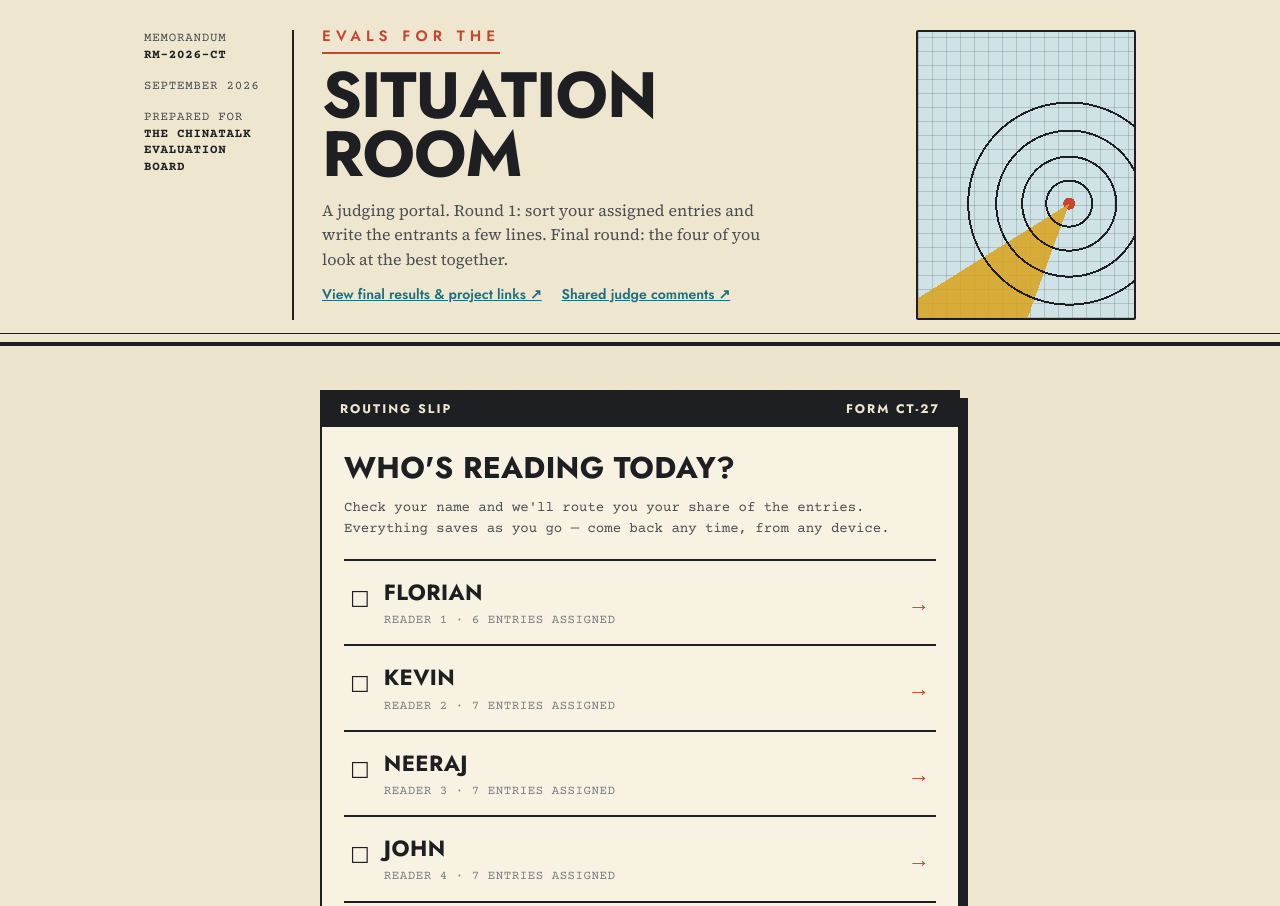
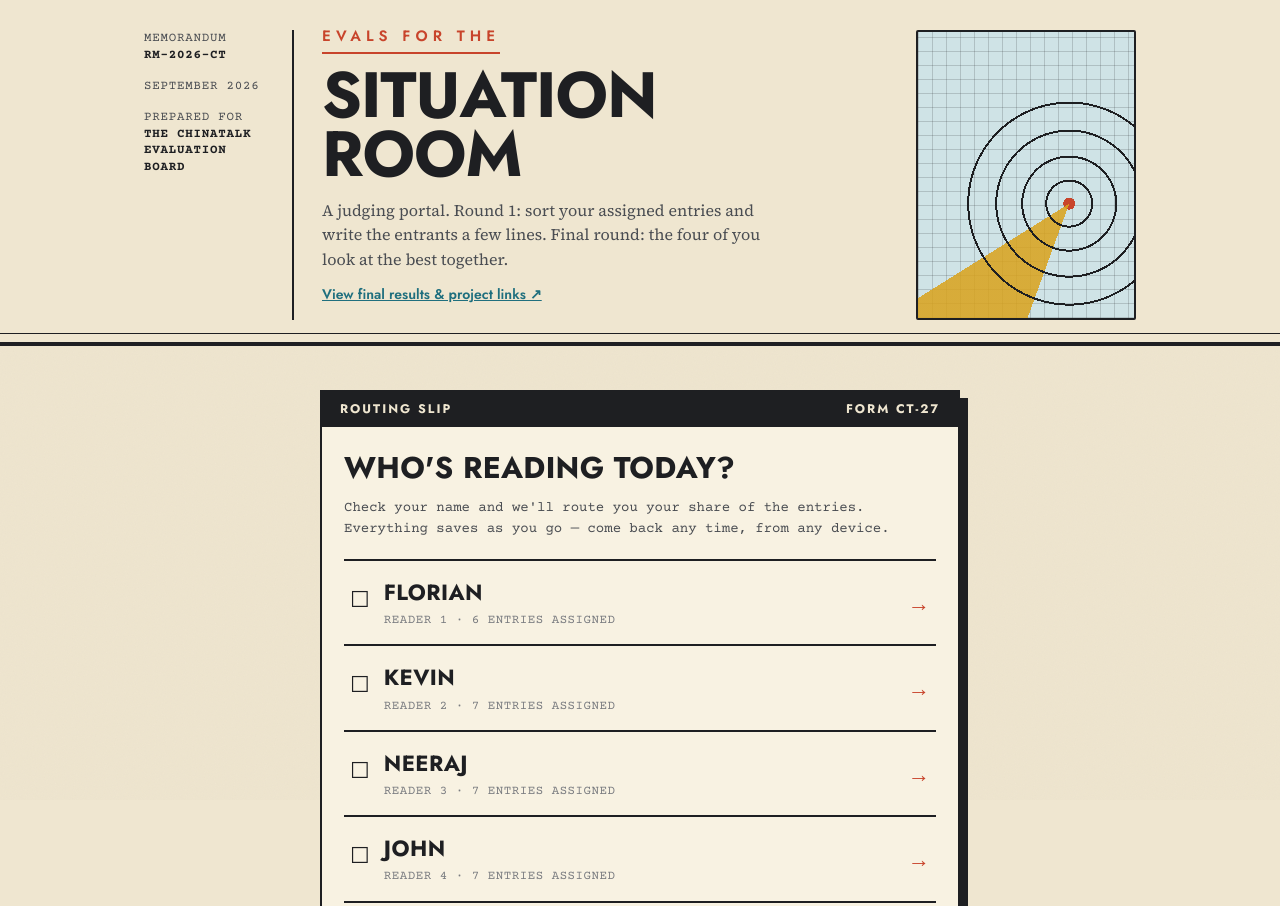
Before and after one commit to jorschneider/sitroom-sensecheck, a plain HTML site: page judges/index.html in a window 1280 px wide. Shown: the top 906 px of the page. Drawn offline with nearby package versions, Linux system fonts and the light colour scheme.

Commit message:
Remove shared-comments link until access is approved

```diff
--- a/judges/index.html
+++ b/judges/index.html
@@ -203,7 +203,6 @@ body:not(.landing) #landing{display:none}
         <h1><span>Evals for the</span>Situation<br>Room</h1>
         <div class="sub">A judging portal. Round 1: sort your assigned entries and write the entrants a few lines. Final round: the four of you look at the best together.</div>
         <a class="final-report-link" href="../final/">View final results & project links ↗</a>
-        <a class="final-report-link" href="comments/" style="margin-left:16px">Shared judge comments ↗</a>
         <div class="signed" id="signed"></div>
       </div>
       <div class="cover-art" aria-hidden="true"><div class="radar"></div></div>
```
